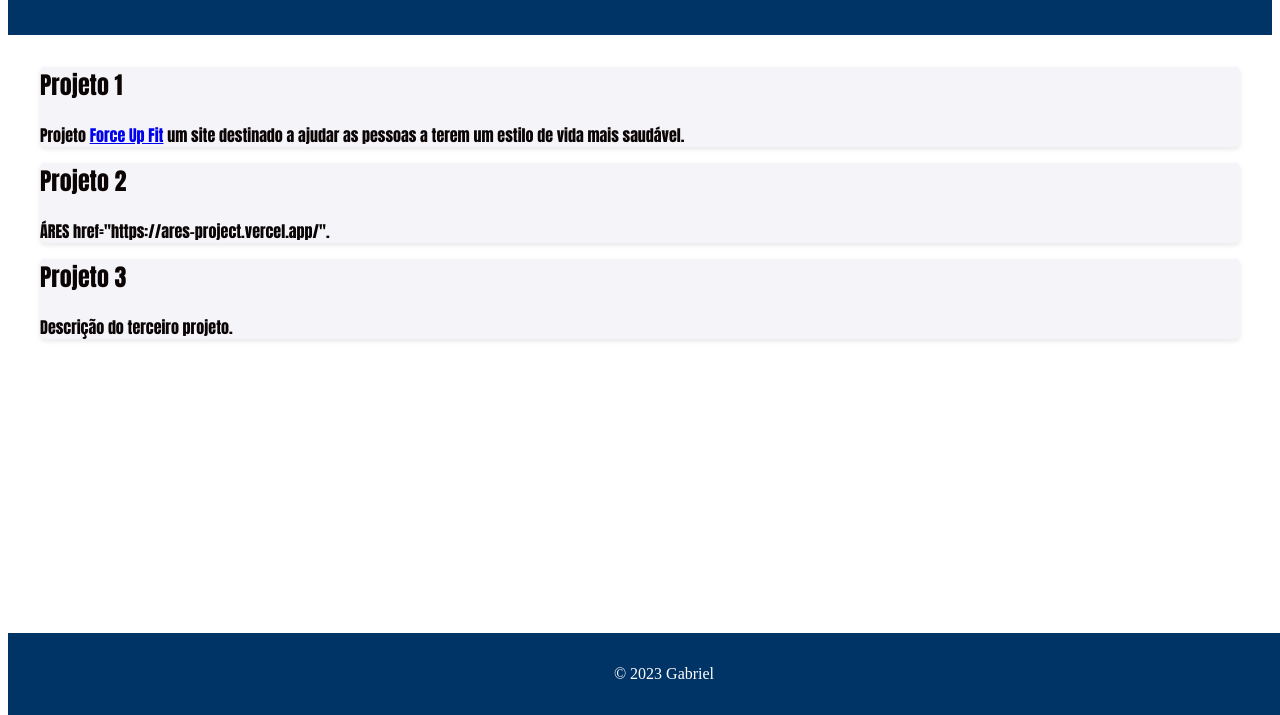
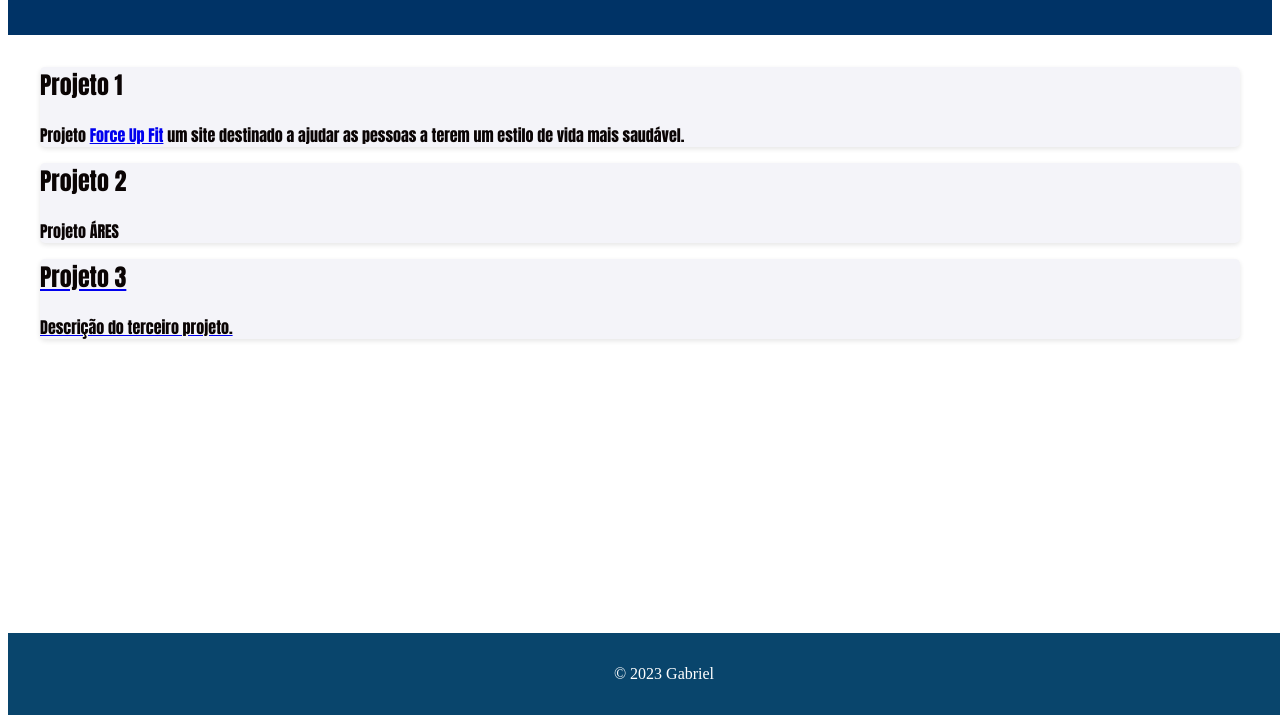
Before and after one commit to GabrielGGC18/Gabriel2, a plain HTML site: page Projects.html in a window 1280 px wide. Shown: the part 85-800 px from the top of the page. Drawn offline with Linux system fonts and the light colour scheme.

Commit message:
Update Projects.html

```diff
--- a/Projects.html
+++ b/Projects.html
@@ -6,7 +6,7 @@
     <title>Projetos do Gabriel</title>
     <style>
         body .project {
-            font-family: 'Impact','Haettenschweiler', 'Arial Narrow Bold', sans-serif;
+            font-family: 'Impact','Haettenschweiler', 'Arial ', sans-serif;
             margin: 0;
             padding: 0;
             background-color: #f4f4f9;
@@ -34,7 +34,7 @@
         footer {
             text-align: center;
             padding: 1rem;
-            background-color: #003366; /* Azul escuro */
+            background-color: #09456c; /* Azul escuro */
             color: white;
             position: fixed;
             bottom: 0;
@@ -53,7 +53,7 @@
         </div>
         <div class="project">
             <h2>Projeto 2</h2>
-            <p>ÁRES <a> href="https://ares-project.vercel.app/"</a>.</p>
+            <p> Projeto ÁRES <a href="https://ares-project.vercel.app/"</a> </p>
         </div>
         <div class="project">
             <h2>Projeto 3</h2>
```
